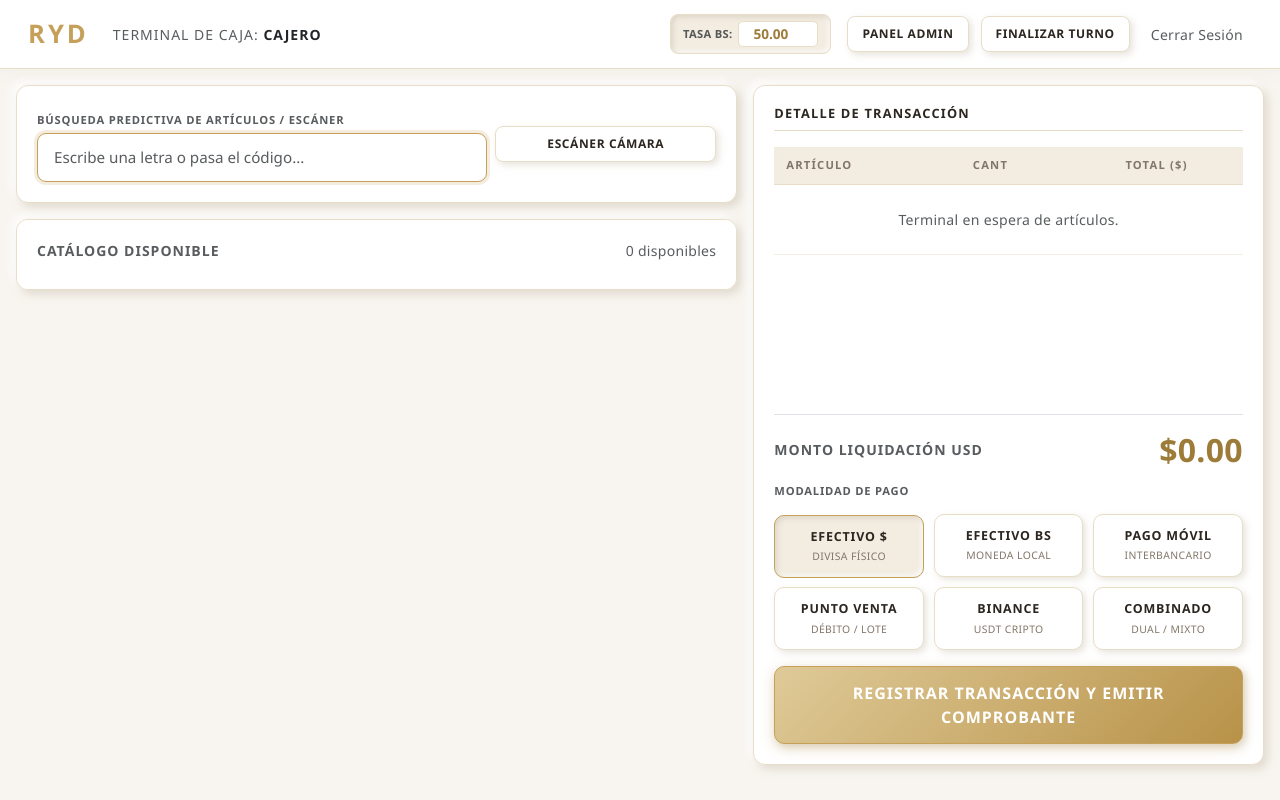
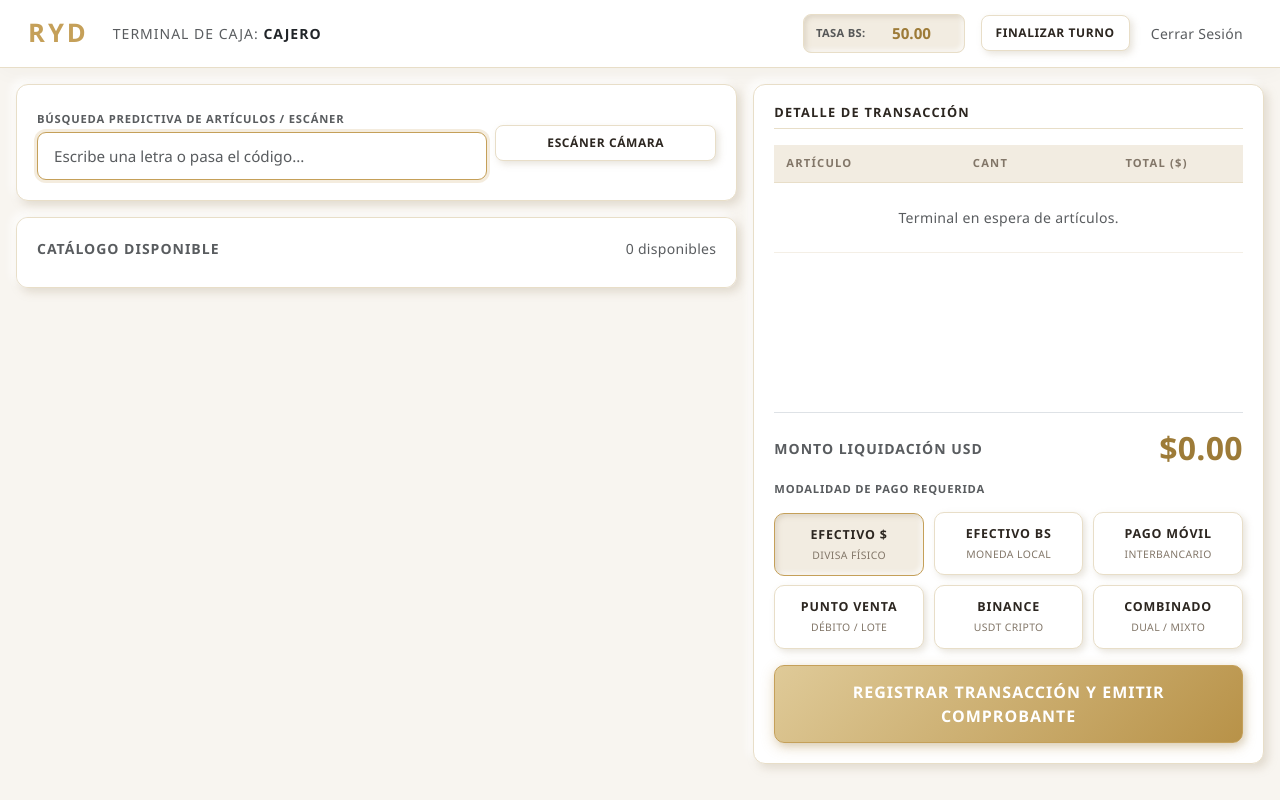
Before and after one commit to marialejandrav393-commits/ryd-tiendaoficial, a Flask app: template templates/pos.html in a window 1280 px wide. Run offline with Flask 3, Linux system fonts and the light colour scheme; the template is opened without the code that fills it, so the values that code supplies are empty.

Commit message:
Update pos.html
desgose

```diff
--- a/templates/pos.html
+++ b/templates/pos.html
@@ -195,16 +192,18 @@
             align-items: center;
             gap: 6px;
         }
-        .rate-input {
+        /* Casilla de Tasa Protegida para el Cajero */
+        .rate-input-readonly {
             width: 80px;
-            background: #FFFFFF;
-            border: 1px solid var(--ryd-border);
-            border-radius: 5px;
+            background: transparent;
+            border: none;
             font-weight: 700;
             color: var(--ryd-gold-dark);
             text-align: center;
-            font-size: 0.85rem;
-            padding: 2px 4px;
+            font-size: 0.95rem;
+            cursor: not-allowed;
+            outline: none;
+            pointer-events: none;
         }
 
         .btn-3d {
@@ -220,6 +219,9 @@
             box-shadow: var(--emboss-btn);
             transition: all 0.18s ease;
             text-decoration: none;
+            display: inline-flex;
+            align-items: center;
+            justify-content: center;
         }
         .btn-3d:hover {
             border-color: var(--ryd-gold);
@@ -268,14 +279,19 @@
         </span>
     </div>
     <div class="d-flex align-items-center gap-2">
-        <!-- Control de Tasa en Caja -->
-        <div class="rate-badge-box me-2">
+        <!-- Tasa del Día: Bloqueada para el Cajero, visible en pantalla -->
+        <div class="rate-badge-box me-2" title="Tasa fijada por la administración">
             <span class="small text-muted fw-bold" style="font-size: 0.7rem; text-transform: uppercase;">Tasa Bs:</span>
-            <input type="number" id="inputTasaPos" class="rate-input" step="0.01" value="50.00" oninput="cambiarTasaPos(this.value)">
+            <input type="text" id="inputTasaPos" class="rate-input-readonly" readonly value="50.00">
         </div>
 
+        <!-- El botón Panel Admin SOLO se muestra si el usuario logueado es admin -->
+        {% if session.get('username') == 'admin' %}
         <a href="/admin" class="btn-3d me-1">Panel Admin</a>
-        <a href="/cierre-caja" class="btn-3d me-1" onclick="return confirm('Confirmar balance y finalizar turno')">Finalizar Turno</a>
+        {% endif %}
+
+        <!-- Finalizar Turno con Protección de Clave Administrativa -->
+        <button type="button" class="btn-3d me-1" onclick="abrirModalCierre()">Finalizar Turno</button>
         <a href="/logout" class="btn btn-link btn-sm text-muted text-decoration-none">Cerrar Sesión</a>
     </div>
 </header>
@@ -371,18 +387,18 @@
                         <h2 class="m-0 fw-bold" style="color: var(--ryd-gold-dark);" id="txtTotalUSD">$0.00</h2>
                     </div>
 
-                    <!-- Cuadro Destacado en Bolívares (Aparece al seleccionar Pago Móvil o Efectivo Bs) -->
+                    <!-- Cuadro Destacado en Bolívares con Tasa Oficial del Administrador -->
                     <div class="box-bs-destacado" id="cuadroTotalBs">
                         <div class="d-flex justify-content-between align-items-center">
                             <div>
                                 <span class="d-block fw-bold" style="font-size: 0.72rem; letter-spacing: 1px; text-transform: uppercase; color: var(--ryd-muted);">Total a Cobrar en Bolívares</span>
-                                <small class="text-muted" id="txtTasaAplicada">Tasa del día: Bs. 50.00</small>
+                                <small class="text-muted" id="txtTasaAplicada">Tasa oficial fija</small>
                             </div>
                             <h3 class="m-0 fw-bold" style="color: var(--ryd-text);" id="txtTotalBs">Bs. 0.00</h3>
                         </div>
                     </div>
 
-                    <label class="small text-muted fw-bold mb-1" style="letter-spacing: 0.8px; text-transform: uppercase; font-size: 0.7rem;">Modalidad de Pago</label>
+                    <label class="small text-muted fw-bold mb-1" style="letter-spacing: 0.8px; text-transform: uppercase; font-size: 0.7rem;">Modalidad de Pago Requerida</label>
                     <div class="payment-grid mb-3">
                         <div class="payment-card active" onclick="seleccionarMetodo(this, 'Efectivo $')">
                             <span class="payment-card-title">Efectivo $</span>
@@ -438,16 +479,6 @@ const productosDisponibles = [
 function iniciarPos() {
     document.getElementById('inputTasaPos').value = tasaPos.toFixed(2);
     actualizarTilesPreciosBs();
-}
-
-function cambiarTasaPos(val) {
-    const v = parseFloat(val);
-    if (!isNaN(v) && v > 0) {
-        tasaPos = v;
-        localStorage.setItem('ryd_tasa_bcv', tasaPos);
-        actualizarTilesPreciosBs();
-        renderizarCarrito();
-    }
 }
 
 function actualizarTilesPreciosBs() {
@@ -633,8 +662,9 @@ function seleccionarMetodo(elemento, metodo) {
 
     const cuadroBs = document.getElementById('cuadroTotalBs');
     const bloqueRef = document.getElementById('bloqueReferencia');
+    const lblRef = document.getElementById('lblReferencia');
+    const inputRef = document.getElementById('inputReferencia');
 
-    // Muestra el recuadro prominente de Bs si se paga en Bolívares o Pago Móvil
     if (['Efectivo Bs', 'Pago Móvil', 'Punto de Venta'].includes(metodo)) {
         cuadroBs.style.display = 'block';
     } else {
@@ -643,18 +673,35 @@ function seleccionarMetodo(elemento, metodo) {
 
     if (['Pago Móvil', 'Punto de Venta', 'Binance'].includes(metodo)) {
         bloqueRef.style.display = 'block';
+        lblRef.innerText = `Número de Comprobante / Referencia (${metodo}) - Requerido`;
+        inputRef.placeholder = "Ingrese los dígitos de la referencia bancaria";
+    } else if (metodo === 'Pago Mixto') {
+        bloqueRef.style.display = 'block';
+        lblRef.innerText = "Detalle de Pago Combinado (Ej: $5 efec + 300 Bs móvil) - Requerido";
+        inputRef.placeholder = "Detalle montos y formas de pago combinadas";
     } else {
         bloqueRef.style.display = 'none';
+        inputRef.value = '';
     }
 }
 
+// Validación integral antes de autorizar el cobro
 function procesarCobro() {
     if (carrito.length === 0) {
-        alert("Ingrese al menos un artículo en la cuenta.");
+        alert("Debe agregar al menos un artículo para emitir la factura de cobro.");
         return;
     }
 
     const referencia = document.getElementById('inputReferencia').value.trim();
+
+    // Verificación estricta de comprobante según la modalidad seleccionada
+    if (['Pago Móvil', 'Punto de Venta', 'Binance', 'Pago Mixto'].includes(metodoSeleccionado)) {
+        if (!referencia) {
+            alert(`Es obligatorio registrar el número de comprobante o referencia para la modalidad: ${metodoSeleccionado}.`);
+            document.getElementById('inputReferencia').focus();
+            return;
+        }
+    }
 
     fetch('/procesar_venta', {
         method: 'POST',
@@ -674,6 +721,31 @@ function procesarCobro() {
         }
     })
     .catch(() => alert("Error en comunicación con el servidor."));
+}
+
+// Manejo seguro del cierre de turno con clave de administrador
+let modalCierreInstance = null;
+function abrirModalCierre() {
+    const modalEl = document.getElementById('modalAutorizacionCierre');
+    modalCierreInstance = new bootstrap.Modal(modalEl);
+    document.getElementById('claveAdminCierre').value = '';
+    modalCierreInstance.show();
+}
+
+function validarYFinalizarTurno() {
+    const clave = document.getElementById('claveAdminCierre').value;
+    if (!clave) {
+        alert("Ingrese la contraseña de administrador.");
+        return;
+    }
+
+    // Validación de la clave del administrador
+    if (clave === 'admin123') {
+        modalCierreInstance.hide();
+        window.location.href = '/cierre-caja';
+    } else {
+        alert("Contraseña de administrador incorrecta. Cierre no autorizado.");
+    }
 }
 
 let html5QrCode = null;
```
Also changed, not shown: other parts of templates/pos.html (+39 -9 lines).
